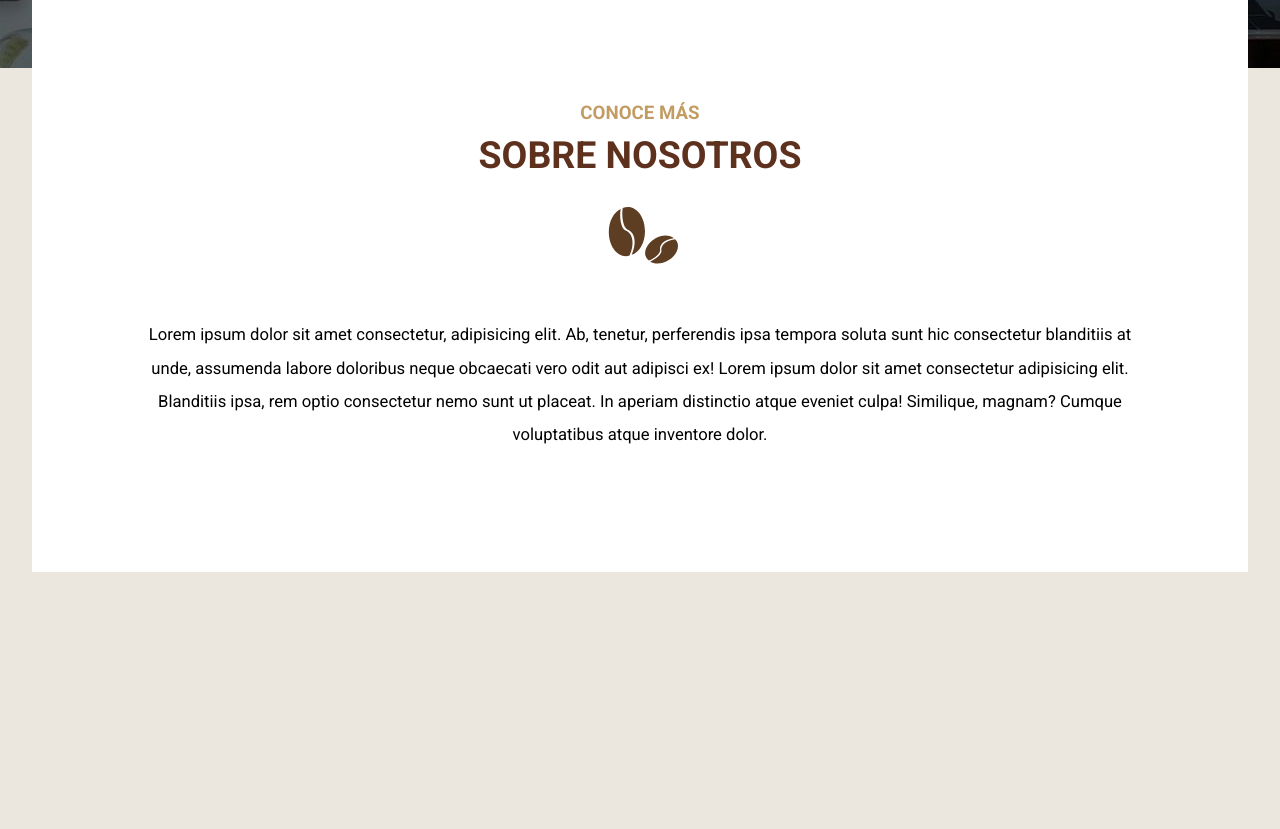
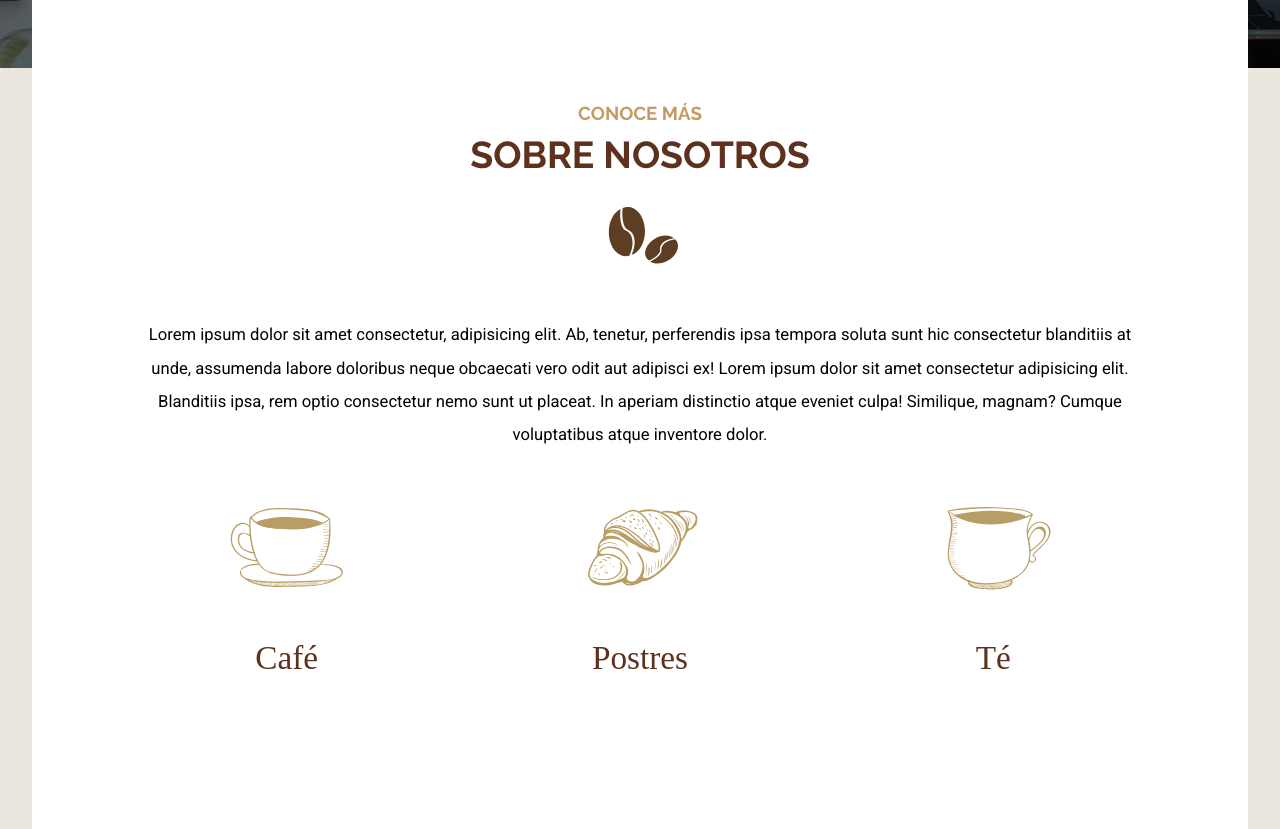
Before and after one commit to MartinBrandan669/cafeteriaSASS, a plain HTML site: page index.html in a window 1280 px wide. Shown: the part 660-1489 px from the top of the page. Before the commit the page ends 1232 px from the top, so only its background shows below. Drawn offline with Linux system fonts and the light colour scheme; a web font is replaced by a local one.

Commit message:
seccion main

```diff
--- a/build/css/app.css
+++ b/build/css/app.css
@@ -376,11 +376,17 @@ img {
   display: block;
 }
 
+ul {
+  list-style: none;
+  padding: 0;
+  margin: 0;
+}
+
 h1,
 h2,
 h3 {
   margin: 0 0 0 5rem 0;
-  font-family: "Roboto", sans-serif;
+  font-family: "Raleway", sans-serif;
   text-transform: uppercase;
   text-align: center;
   line-height: 1.5;
@@ -524,3 +530,25 @@ h3 {
     position: relative;
   }
 }
+
+.iconos {
+  margin-top: 5rem;
+}
+@media (min-width: 768px) {
+  .iconos .listado-iconos {
+    display: grid;
+    grid-template-columns: repeat(3, 1fr);
+    -webkit-column-gap: 5rem;
+       -moz-column-gap: 5rem;
+            column-gap: 5rem;
+  }
+}
+.iconos .listado-iconos li img {
+  margin: 0 auto;
+  width: 12rem;
+}
+.iconos .listado-iconos li p {
+  font-family: "Bona Nova", serif;
+  font-size: 3.2rem;
+  color: #5e311e;
+}
--- a/index.html
+++ b/index.html
@@ -8,7 +8,9 @@
 
     <link rel="preconnect" href="https://fonts.googleapis.com">
     <link rel="preconnect" href="https://fonts.gstatic.com" crossorigin>
-    <link href="https://fonts.googleapis.com/css2?family=Roboto:wght@400;700;900&display=swap" rel="stylesheet">
+    <link
+        href="https://fonts.googleapis.com/css2?family=Bona+Nova&family=Raleway:wght@700;900&family=Roboto:wght@400;700&display=swap"
+        rel="stylesheet">
     <link rel="stylesheet" href="build/css/app.css">
     <title>Cafetería SASS</title>
     <link rel="shortcut icon" href="favicon.ico" type="image/x-icon">
@@ -36,18 +38,40 @@
     </header>
 
     <main class="contenedor contenido-principal text-center">
+
+        <section class="conoce">
             <h2>
                 <span>Conoce más</span>
                 Sobre Nosotros
             </h2>
 
-        <p>Lorem ipsum dolor sit amet consectetur, adipisicing elit. Ab, tenetur, perferendis ipsa tempora soluta sunt
+            <p>Lorem ipsum dolor sit amet consectetur, adipisicing elit. Ab, tenetur, perferendis ipsa tempora soluta
+                sunt
                 hic
-            consectetur blanditiis at unde, assumenda labore doloribus neque obcaecati vero odit aut adipisci ex! Lorem
+                consectetur blanditiis at unde, assumenda labore doloribus neque obcaecati vero odit aut adipisci ex!
+                Lorem
                 ipsum dolor
                 sit amet consectetur adipisicing elit. Blanditiis ipsa, rem optio consectetur nemo sunt ut placeat. In
                 aperiam
                 distinctio atque eveniet culpa! Similique, magnam? Cumque voluptatibus atque inventore dolor.</p>
+        </section>
+
+        <section class="iconos">
+            <ul class="listado-iconos">
+                <li>
+                    <img src="build/imagenes/icono_cafe.svg" alt="icono café">
+                    <p>Café</p>
+                </li>
+                <li>
+                    <img src="build/imagenes/icono_postre.svg" alt="icono postre">
+                    <p>Postres</p>
+                </li>
+                <li>
+                    <img src="build/imagenes/icono_te.svg" alt="icono te">
+                    <p>Té</p>
+                </li>
+            </ul>
+        </section>
     </main>
 
 </body>
```
Lines whose indentation alone changed are shown as unchanged.
